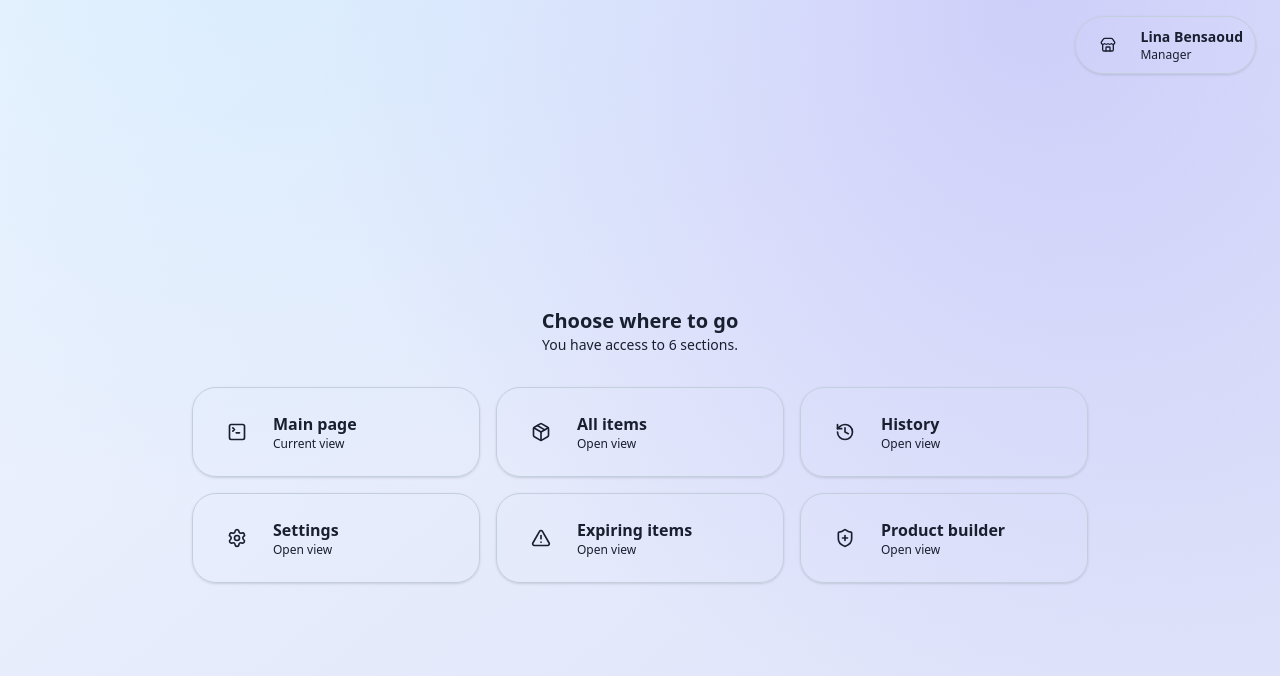
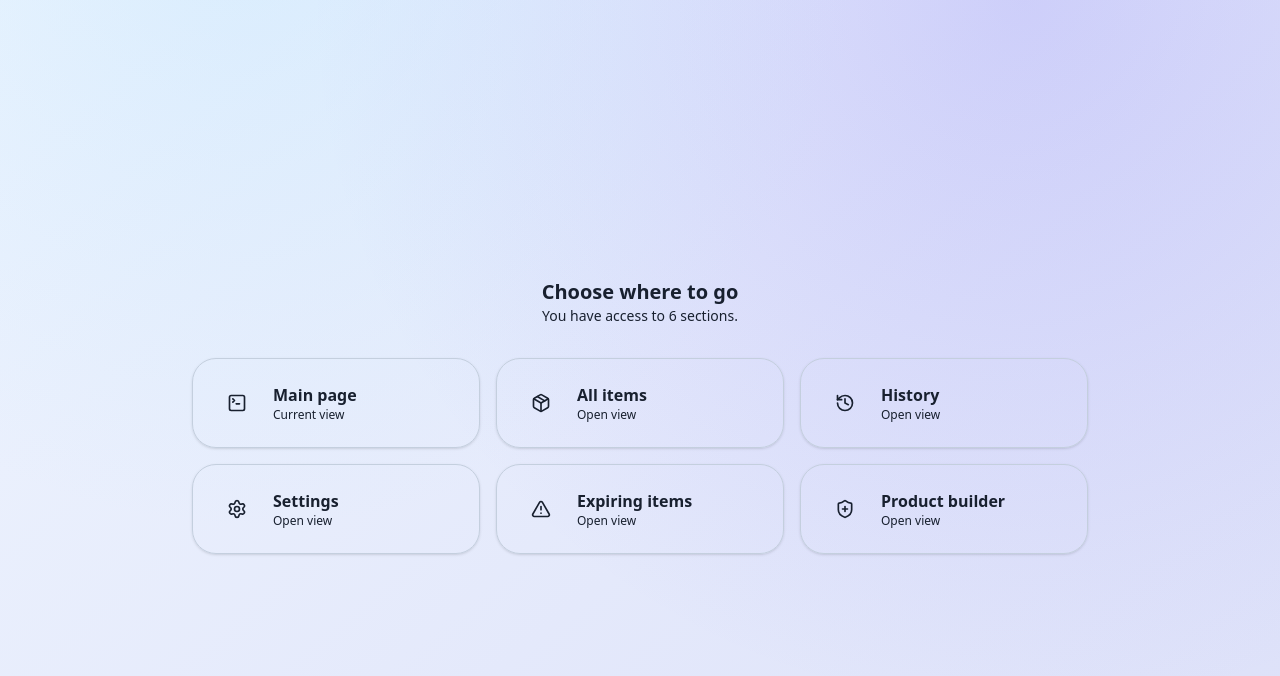
Before and after one commit to faroukchebaiki/SoukSoft, a React (Vite) app: page / in a window 1280 px wide. Shown: the top 676 px of the page. Built offline with nearby package versions, Linux system fonts and the light colour scheme.

Commit message:
feat: add home button for active pages

```diff
--- a/src/App.tsx
+++ b/src/App.tsx
@@ -81,7 +81,6 @@ export default function App() {
   const [accounts, setAccounts] = useState<AccountProfile[]>(initialAccountsRef.current);
   const [activeSection, setActiveSection] = useState<Section>(DEFAULT_SECTION);
   const [showSectionGrid, setShowSectionGrid] = useState(true);
-  const [isUserMenuOpen, setIsUserMenuOpen] = useState(false);
   const [activeUserId, setActiveUserId] = useState<string | null>(() =>
     resolveStoredUserId(initialAccountsRef.current ?? userProfiles),
   );
@@ -257,72 +256,7 @@ export default function App() {
         ) : (
           <span />
         )}
-        <div className="relative">
-          <button
-            type="button"
-            onClick={() => setIsUserMenuOpen((prev) => !prev)}
-            className="flex items-center gap-3 rounded-full border border-border/50 bg-card px-3 py-2 shadow"
-          >
-            <div className="flex h-10 w-10 items-center justify-center rounded-full bg-primary/10 text-primary">
-              <Store className="h-4 w-4" />
-            </div>
-            <div className="text-left">
-              <p className="text-sm font-semibold">
-                {activeUser.firstName} {activeUser.lastName}
-              </p>
-              <p className="text-xs text-muted-foreground">{activeUser.role}</p>
-            </div>
-          </button>
-          {isUserMenuOpen ? (
-            <div className="absolute right-0 z-20 mt-3 w-64 rounded-2xl border border-border/60 bg-card p-4 shadow-2xl">
-              <div className="space-y-2">
-                <Button
-                  variant="ghost"
-                  className="w-full justify-start"
-                  disabled={!allowedSections.includes("Settings")}
-                  onClick={() => {
-                    if (allowedSections.includes("Settings")) {
-                      setActiveSection("Settings");
-                      setIsUserMenuOpen(false);
-                      setShowSectionGrid(false);
-                    }
-                  }}
-                >
-                  Settings
-                </Button>
-              </div>
-              <div className="mt-4 border-t border-border/60 pt-3 text-xs uppercase tracking-wide text-muted-foreground">
-                Users on this PC
-              </div>
-              <ul className="mt-2 space-y-1">
-                {accounts.map((account) => (
-                  <li key={account.id}>
-                    <button
-                      type="button"
-                      className={cn(
-                        "flex w-full items-center justify-between rounded-xl px-3 py-2 text-sm",
-                        account.id === activeUser.id
-                          ? "bg-primary/10 text-primary"
-                          : "text-foreground hover:bg-muted/40",
-                      )}
-                      disabled={account.id === activeUser.id}
-                      onClick={() => {
-                        setActiveUserId(account.id);
-                        setIsUserMenuOpen(false);
-                        setShowSectionGrid(true);
-                      }}
-                    >
-                      <span>
-                        {account.firstName} {account.lastName}
-                      </span>
-                      <span className="text-xs uppercase text-muted-foreground">{account.role}</span>
-                    </button>
-                  </li>
-                ))}
-              </ul>
-            </div>
-          ) : null}
-        </div>
+        <span />
       </div>
 
       <main className="flex flex-1 flex-col overflow-hidden px-8 py-6">
```
